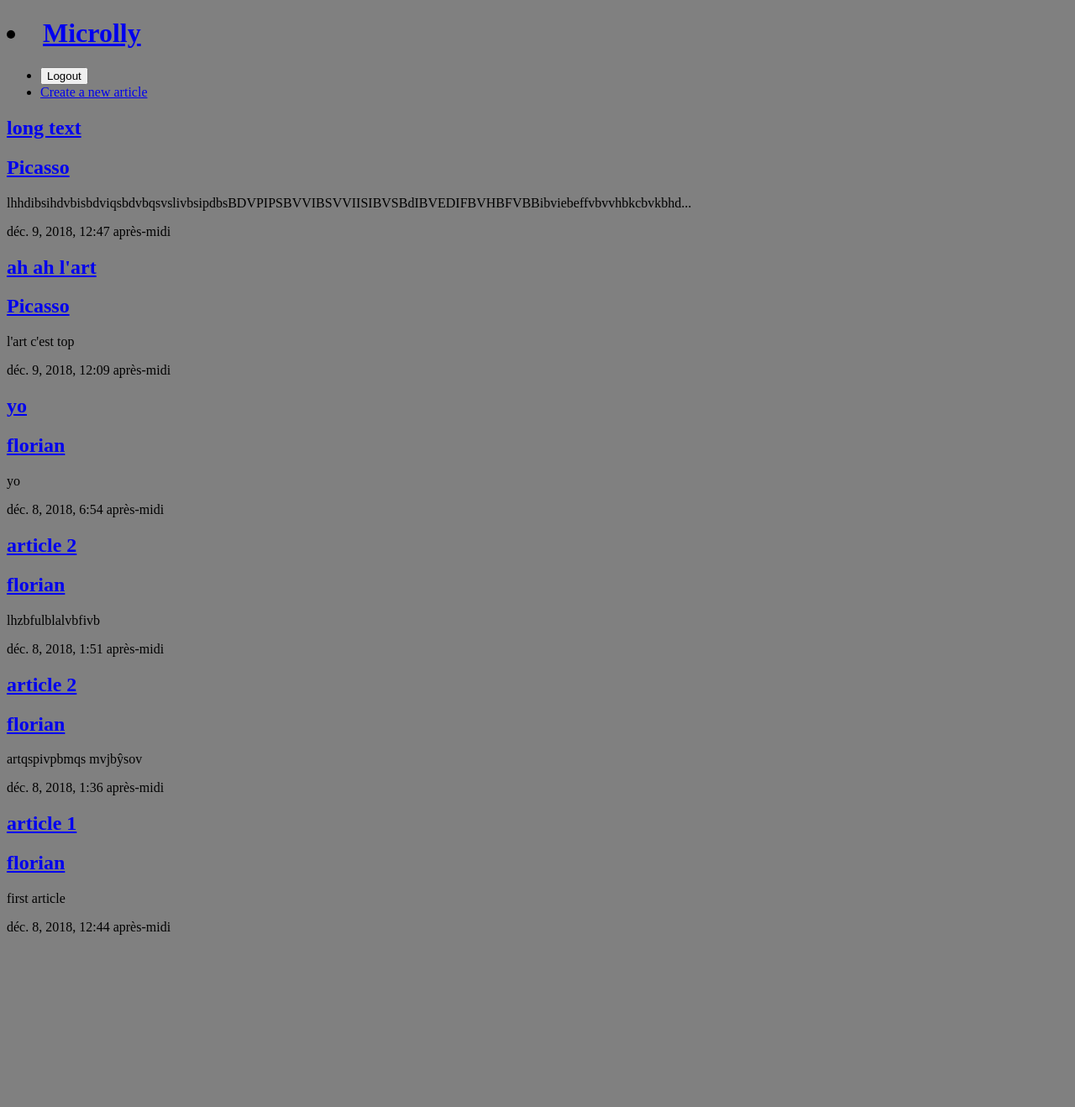
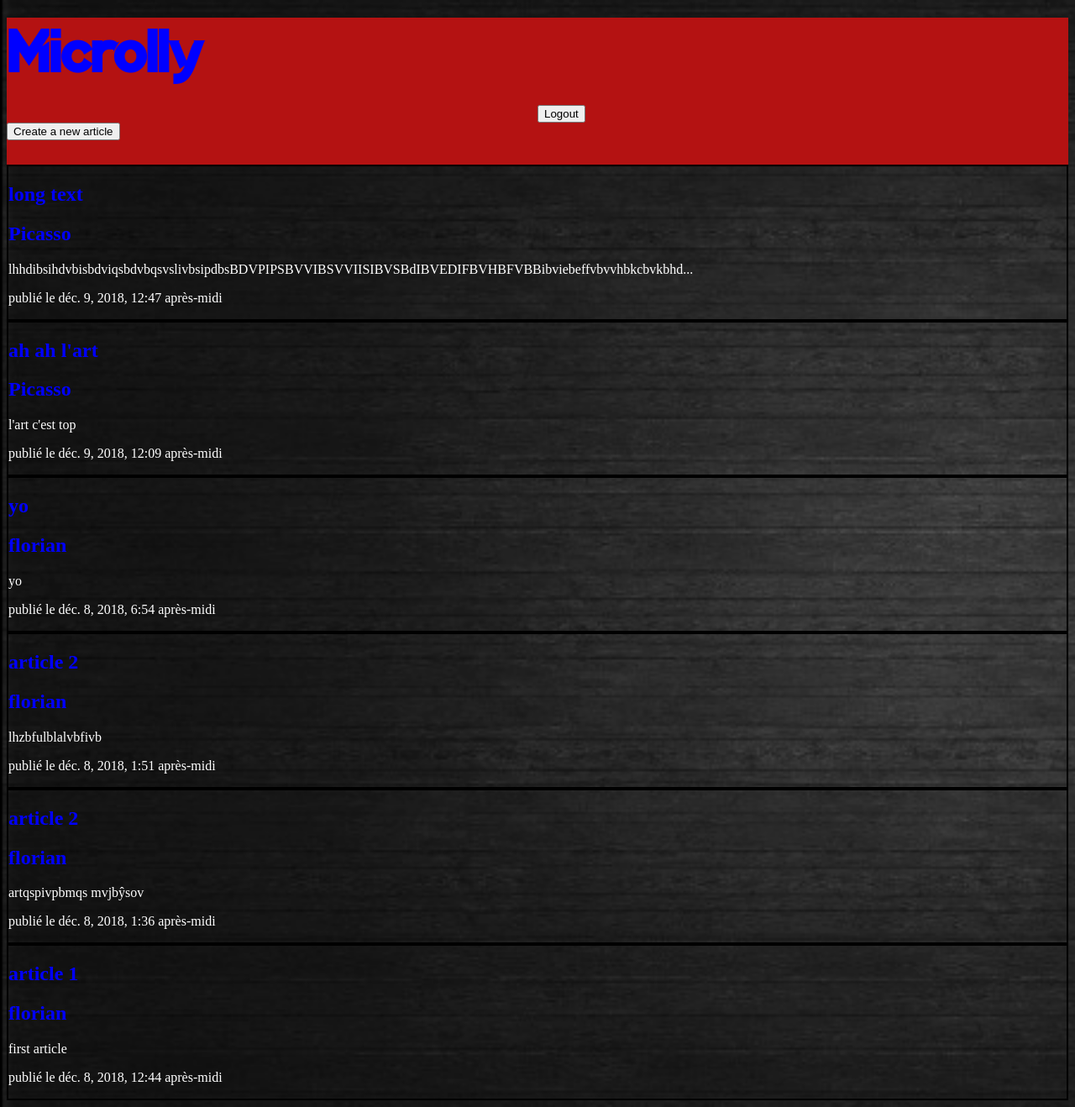
Before and after one commit to FlorianRogeret/Microblog, a Django app: page / in a window 1280 px wide. Shown: the whole page at 84% size. Before the commit the page ends 1113 px from the top, so only its background shows below. Run offline with Django 3.2, Linux system fonts and the light colour scheme; a user stored in the database is signed in; data comes from the database, SQL or seed files in the repository.

Commit message:
Ajout CSS

```diff
--- a/assets/style.css
+++ b/assets/style.css
@@ -1,3 +1,100 @@
+/* ID */
+
+/* Bouton menu */
+#title{
+    font-family: Quantify;
+    font-size: 70px;
+    margin:left;
+}
+
+/* Bandeau */
+#wrapper {
+    background: rgb(180, 18, 18);
+    width:100%;
+}
+
+/* L'article sur la page index */
+#article{
+    border: 2px double black;
+}
+
+/* Le titre de l'article*/
+#arttitle {
+    margin:left;
+}
+
+/* L'auteur de l'article */
+#artauthor {
+    margin:center;
+}
+
+/* COMPOSANTS */
+
 body{
-    background: gray;
+    background-image: url("fondsite.png");
+    background-repeat: no-repeat;
+    background-size: cover;
 }
+
+p,h1, h2{
+    color: white;
+    font-family: serif;
+}
+
+
+a {
+    text-decoration: none;
+}
+a:link, a:visited {
+    color: blue;
+}
+a:hover {
+    color: red;
+}
+/*
+#arttitle, #artauthor{
+    display: inline-block;
+    margin-left: 10px;
+}*/
+
+
+@font-face {
+    font-family: Quantify;
+    src: url(Quantify.ttf);
+}
+
+
+
+/*Button*/
+.button {
+    -webkit-transition-duration: 0.4s; /* Safari */
+    transition-duration: 0.4s;
+}
+
+.button:hover {
+    background-color: #4CAF50; /* Green */
+    color: white;
+}
+
+#btnlogout{
+    padding-left: 50%;
+}
+
+#btncrea{
+    width: 50px;
+    height: 50px;
+}
+
+#btnlogin{
+    float:center;
+}
+
+#btnsig{
+    float:right;
+}
+
+/* Multiple */
+
+#btnlogin, #btnsig{
+    align-items: baseline;
+}
--- a/blog/templates/_base.html
+++ b/blog/templates/_base.html
@@ -5,26 +5,44 @@
         <meta charset="utf-8">
         <title>Microlly Blog</title>
         <link rel="stylesheet" href="{% static 'style.css'%}">
+        <link rel="simplegrid" href="{% static 'simplegrid.css'%}">
     </head>
     <body>
-        <h1><li><a href="{% url 'article:index'%}"> Microlly </a></li></h1>
-        <header class="wrapper">
-            <nav>
-                <ul>
+        <header id="wrapper">
+            <div class="grid">
+                <div class="col-1-2">
+                    <h1>
+                        <a id="title" href="{% url 'article:index'%}">Microlly </a>
+                    </h1>
+                </div>
                 {% if user.is_authenticated %}
-                        <li>
-                            <form class="logout-link" action="{% url 'account:logout'%}" method="post">
+                    <div class="col-1-4">
+                        <form id="btnlogout" class="logout-link" action="{% url 'account:logout'%}" method="post">
                             {% csrf_token %}
                             <input type="submit" value="Logout"></button>
                         </form>
-                        </li>
-                        <li><a href="{% url 'article:create' %}">Create a new article</a></li>
+                    </div>
+                    <div class="col-1-4">
+                        <form id="btncrea" class="logout-link" action="{% url 'article:create'%}" method="post">
+                            {% csrf_token %}
+                            <input type="submit" value="Create a new article"></button>
+                        </form>
+                    </div>
                 {% else %}
-                        <li><a href="{% url 'account:login' %}">Login</a></li>
-                        <li><a href="{% url 'account:signup' %}">Signup</a></li>
+                    <div class="col-1-4">
+                        <form id="btnlogin" class="logout-link" action="{% url 'account:login'%}" method="post">
+                            {% csrf_token %}
+                            <input type="submit" value="Login"></button>
+                        </form>
+                    </div>
+                    <div class="col-1-4">
+                        <form id="btnsig" class="logout-link" action="{% url 'account:signup'%}" method="post">
+                            {% csrf_token %}
+                            <input type="submit" value="Signup"></button>
+                        </form>
+                    </div>
                 {% endif %}
-                </ul>
-            </nav>
+            </div>
         </header>
         {% block body %}{% endblock %}
     </body>
--- a/blog/templates/index.html
+++ b/blog/templates/index.html
@@ -4,11 +4,11 @@
 
     <div class = "articles">
         {% for article in article %}
-            <div class = "article">
-                <h2><a href = "{% url 'article:detail' id=article.id%}">{{article.title}}</a></h2>
-                <h2><a href = "{% url 'article:article_user' author=article.author%}">{{article.author}}</a></h2>
+            <div id = "article">
+                <h2><a id = "arttitle" href = "{% url 'article:detail' id=article.id%}">{{article.title}}</a></h2>
+                <h2><a id = "artauthor" href = "{% url 'article:article_user' author=article.author%}">{{article.author}}</a></h2>
                 <p>{{article.snippet}}</p>
-                <p>{{article.creation_date}}</p>
+                <p>publié le {{article.creation_date}}</p>
             </div>
         {% endfor %}
     </div>
```
Also changed, not shown: assets/simple-grid.css (added, +250 -0 lines), assets/Microlly.png (added), assets/Quantify.ttf (added), assets/fondsite.png (added). Lines whose indentation alone changed are shown as unchanged.
